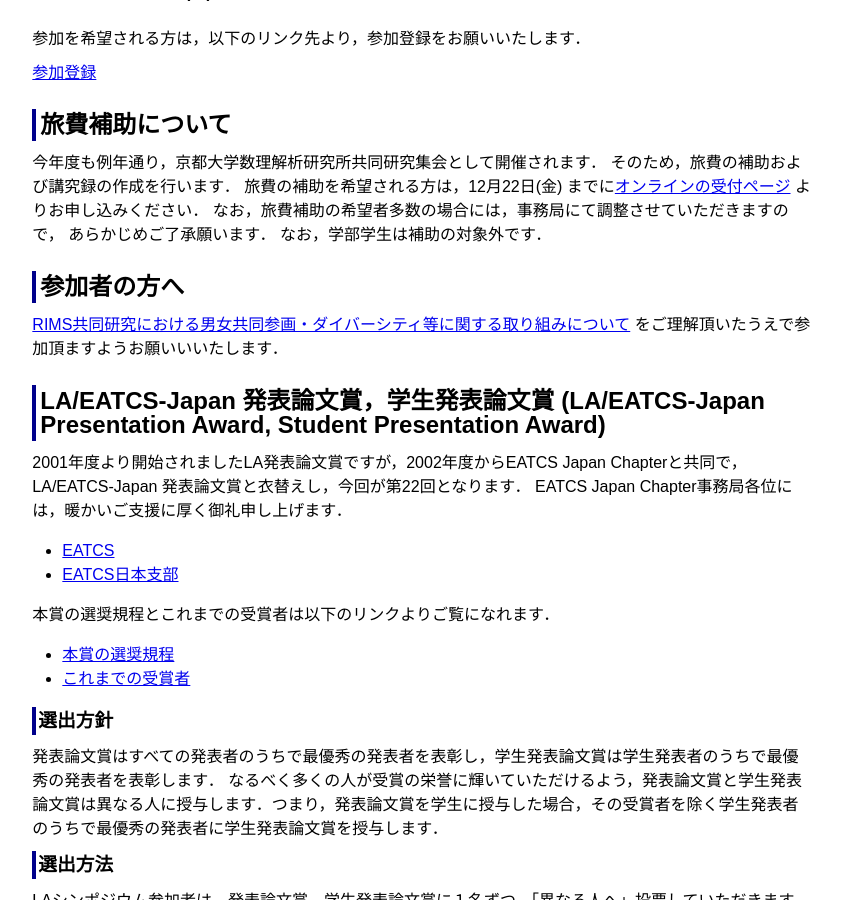
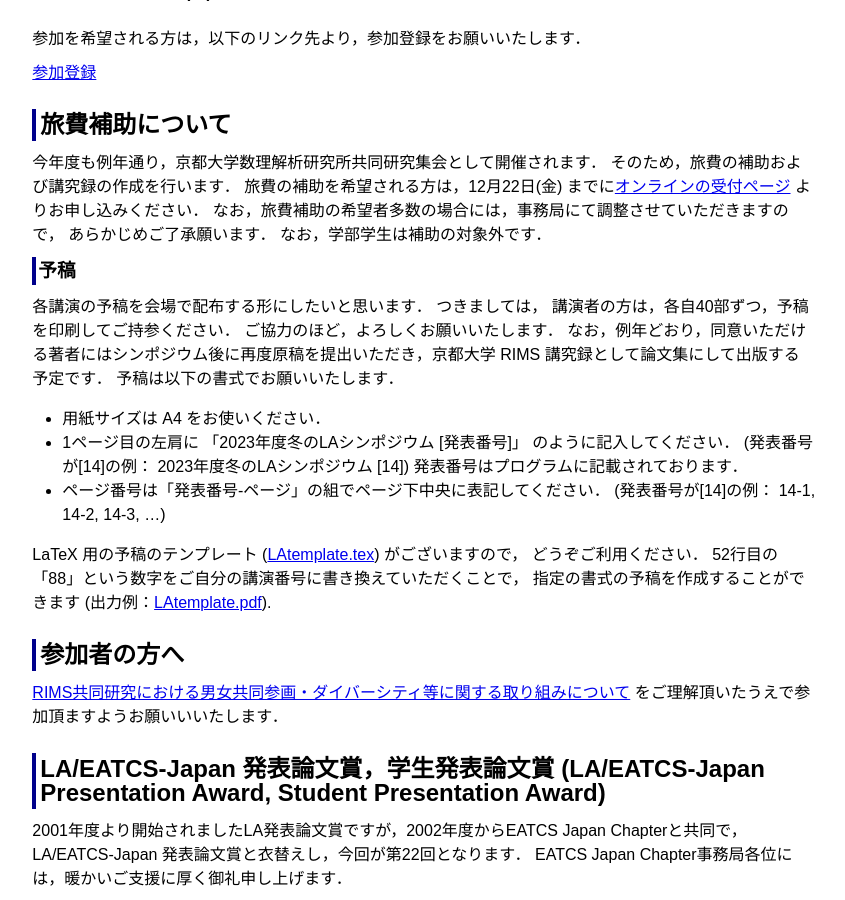
Before and after one commit to ytamura12/la-symposium_test.github.io, a Jekyll site: the page built from 2023/winter.md, in a window 1280 px wide and 900 px high, scrolled down 759 px. Shown: the whole window, without its empty margins (326-1171 px from the left). Built offline with Jekyll 4.4.1, drawn with Linux system fonts in a browser that asks for light colours; part of the change alters nothing that is shown.

Commit message:
Update winter.md

```diff
--- a/2023/winter.md
+++ b/2023/winter.md
@@ -57,21 +57,22 @@ title: LA Symposium 2023, 冬のLA
 
 * 一般講演：25分 (講演20分，質問5分)
 * 学生セッション講演：15分 (講演12分，質問3分)
+-->
 
 ### 予稿
 各講演の予稿を会場で配布する形にしたいと思います． つきましては， 講演者の方は，各自40部ずつ，予稿を印刷してご持参ください． ご協力のほど，よろしくお願いいたします．
-~~なお，例年どおり，同意いただける著者にはシンポジウム後に再度原稿を提出いただき，京都大学 RIMS 講究録として論文集にして出版する予定です．~~
-（講究録は希望者が少なかったため今回は出版しません．）
+なお，例年どおり，同意いただける著者にはシンポジウム後に再度原稿を提出いただき，京都大学 RIMS 講究録として論文集にして出版する予定です．
+<!-- （講究録は希望者が少なかったため今回は出版しません．）-->
 予稿は以下の書式でお願いいたします．
 
 * 用紙サイズは A4 をお使いください．
-* 1ページ目の左肩に 「2022年度冬のLAシンポジウム [発表番号]」 のように記入してください． (発表番号が[14]の例： 2022年度冬のLAシンポジウム [14])
+* 1ページ目の左肩に 「2023年度冬のLAシンポジウム [発表番号]」 のように記入してください． (発表番号が[14]の例： 2023年度冬のLAシンポジウム [14])
   発表番号はプログラムに記載されております．
 * ページ番号は「発表番号-ページ」の組でページ下中央に表記してください． (発表番号が[14]の例： 14-1, 14-2, 14-3, ...)
 
-LaTeX 用の予稿のテンプレート ([LAtemplate_w.tex]({{ "/assets/tex/LAtemplate_w.tex" | relative_url }})) がございますので， どうぞご利用ください．
-5行目の「88」という数字をご自分の講演番号に書き換えていただくことで， 指定の書式の予稿を作成することができます (出力例：[LAtemplate_w.pdf]({{ "/assets/tex/LAtemplate_w.pdf" | relative_url }})).
--->
+LaTeX 用の予稿のテンプレート ([LAtemplate.tex]({{ "/assets/tex/LAtemplate.tex" | relative_url }})) がございますので， どうぞご利用ください．
+52行目の「88」という数字をご自分の講演番号に書き換えていただくことで， 指定の書式の予稿を作成することができます (出力例：[LAtemplate.pdf]({{ "/assets/tex/LAtemplate.pdf" | relative_url }})).
+
 
 参加者の方へ
 --------
```
